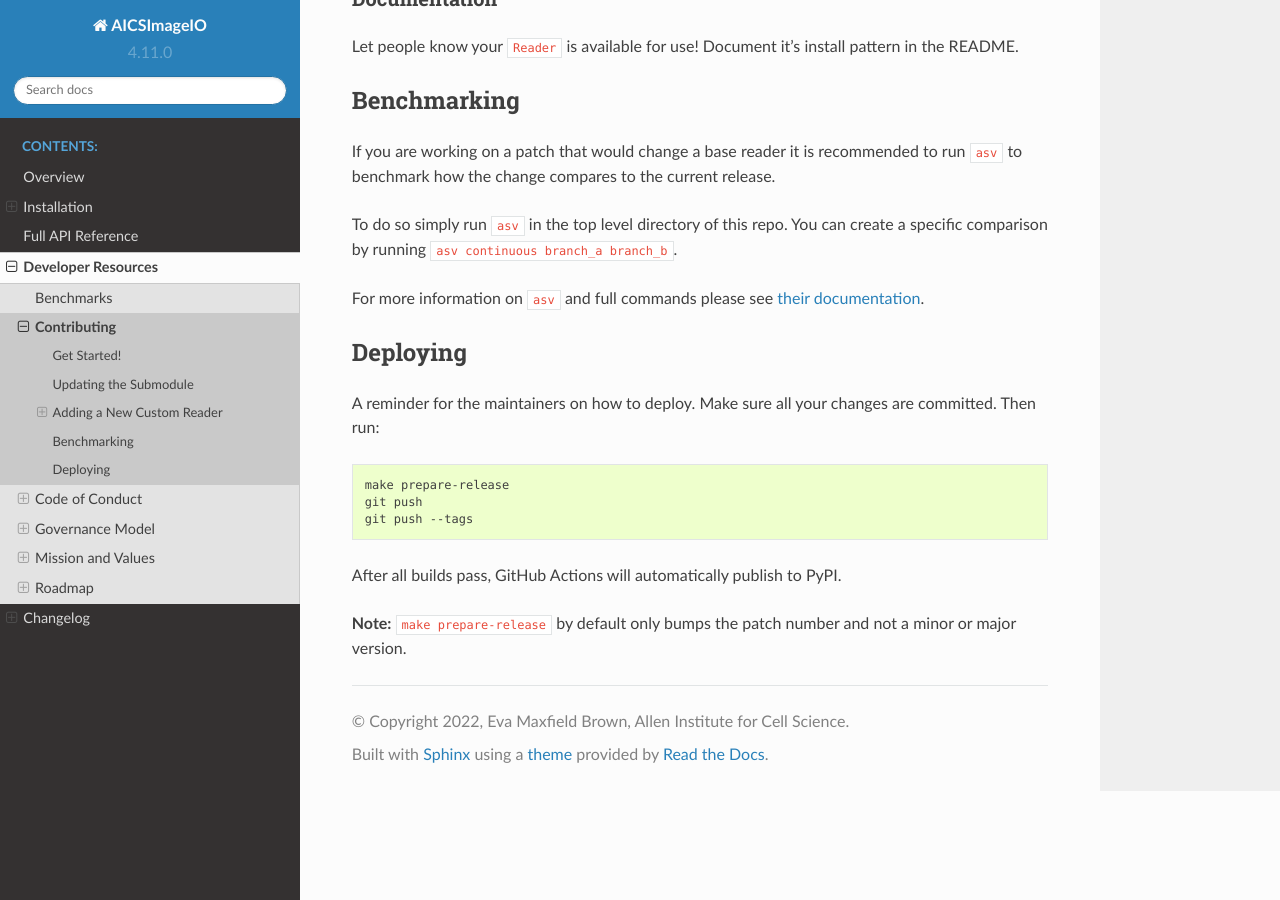
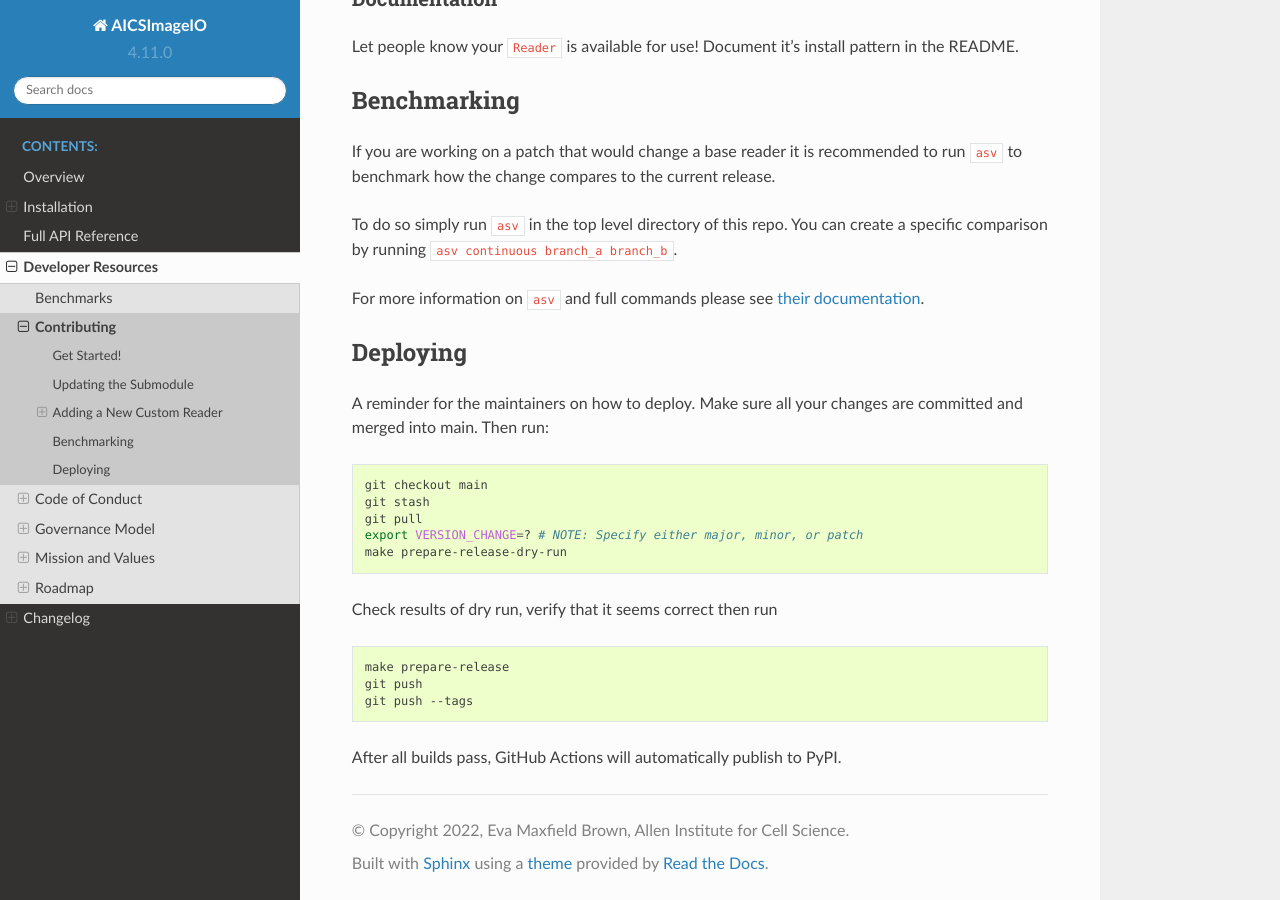
Before and after one commit to AllenCellModeling/aicsimageio, a Sphinx documentation site: the page built from docs/CONTRIBUTING.md, in a window 1280 px wide and 900 px high, scrolled down 4431 px. Built offline with Sphinx 7.4.7 and the Read the Docs theme 2.0.0, drawn with Linux system fonts in a browser that asks for light colours; pages that are not in the unit, such as notebooks, are missing from menus.

Commit message:
Update deploy process

````diff
--- a/docs/CONTRIBUTING.md
+++ b/docs/CONTRIBUTING.md
@@ -208,8 +208,18 @@ For more information on `asv` and full commands please see
 ## Deploying
 
 A reminder for the maintainers on how to deploy.
-Make sure all your changes are committed.
+Make sure all your changes are committed and merged into main.
 Then run:
+
+```bash
+git checkout main
+git stash
+git pull
+export VERSION_CHANGE=? # NOTE: Specify either major, minor, or patch
+make prepare-release-dry-run
+```
+
+Check results of dry run, verify that it seems correct then run
 
 ```bash
 make prepare-release
@@ -218,6 +228,3 @@ git push --tags
 ```
 
 After all builds pass, GitHub Actions will automatically publish to PyPI.
-
-**Note:** `make prepare-release` by default only bumps the patch number and
-not a minor or major version.
````
Also changed, not shown: 1 other file.
